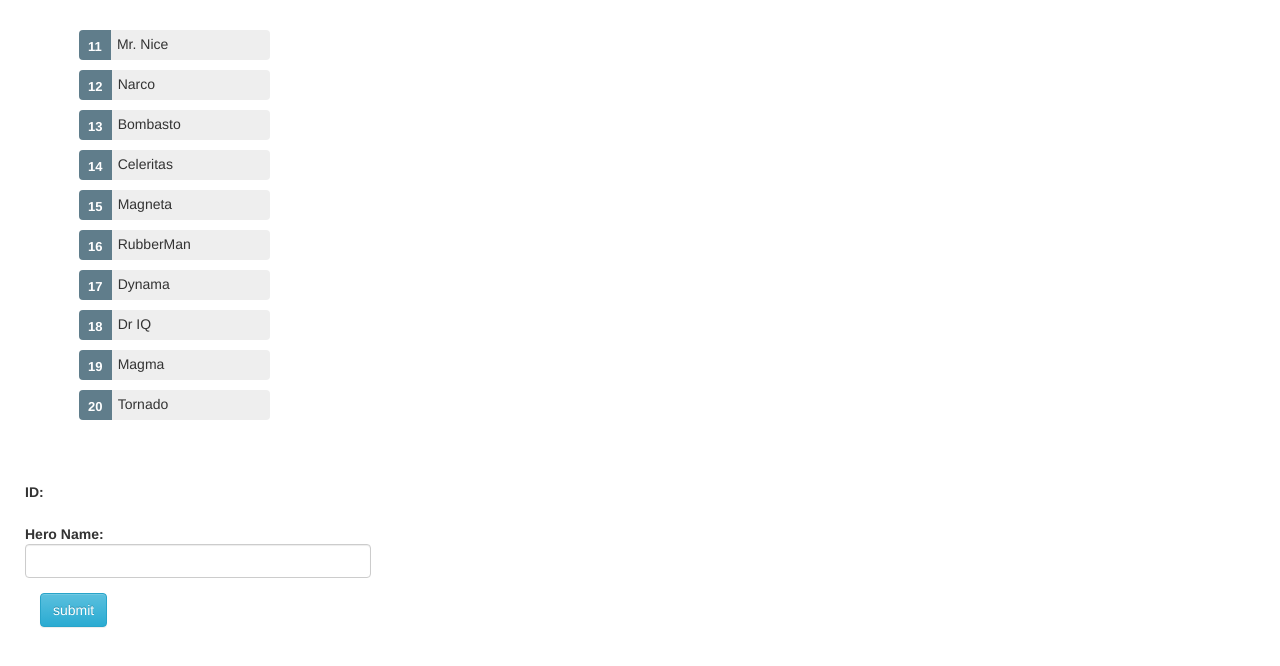
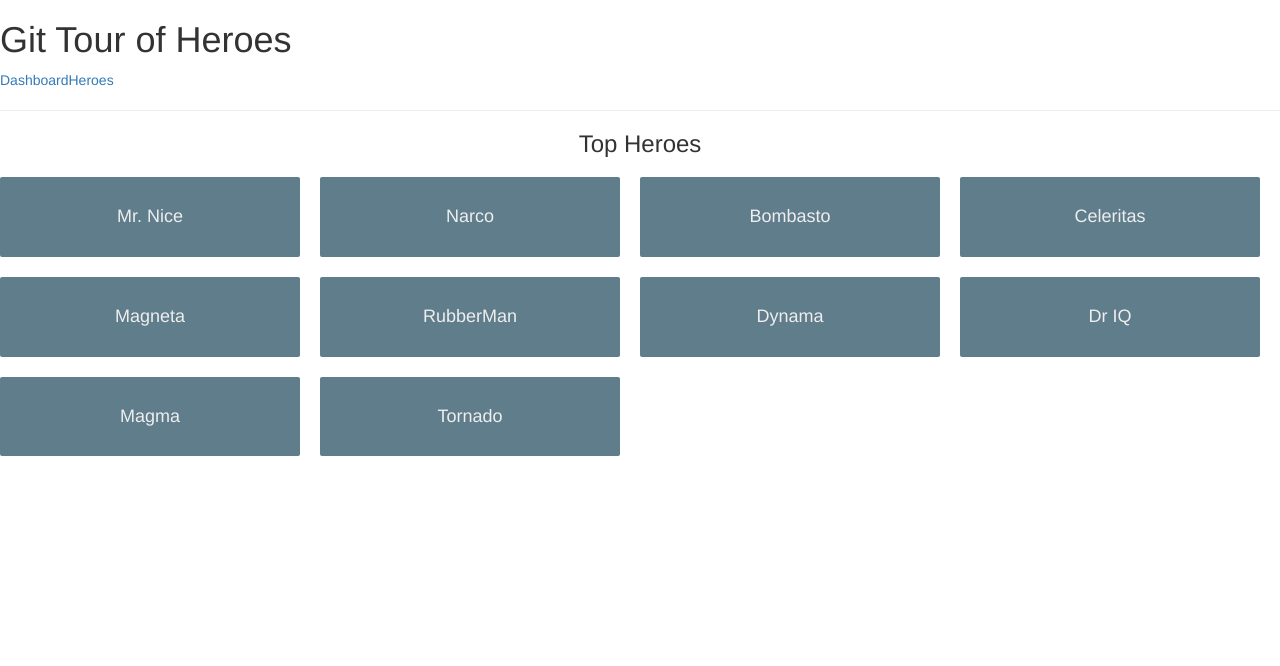
Before and after one commit to jtomchak/react-heroes, a React (Create React App) app: page / in a window 1280 px wide. Shown: the top 666 px of the page. Built offline with nearby package versions, Linux system fonts and the light colour scheme.

Commit message:
Oh routing

```diff
--- a/package.json
+++ b/package.json
@@ -6,7 +6,8 @@
     "bootstrap": "^3.3.7",
     "react": "16.2.0",
     "react-bootstrap": "^0.31.5",
-    "react-dom": "16.2.0"
+    "react-dom": "16.2.0",
+    "react-router-dom": "^4.2.2"
   },
   "devDependencies": {
     "react-scripts": "1.0.0"
--- a/src/components/App.js
+++ b/src/components/App.js
@@ -1,6 +1,8 @@
 import React, { Component } from "react";
 import HeroesList from "./HeroesList";
 import HeroForm from "./HeroForm";
+import Dashboard from "./Dashboard";
+import { BrowserRouter as Router, Route, NavLink } from "react-router-dom";
 import { getHeroes } from "../heroes.service";
 import "./App.css";
 
@@ -63,21 +65,55 @@ class App extends Component {
       }
     });
   };
-
   render() {
     return (
-      <div className="App">
-        <h1>{this.state.title}</h1>
-        <HeroesList
+      <Router>
+        <div>
+          <h1>Git Tour of Heroes</h1>
+          <nav>
+            <NavLink exact to="/" activeClassName="active">
+              Dashboard
+            </NavLink>
+            <NavLink to="/heroes" activeClassName="active">
+              Heroes
+            </NavLink>
+          </nav>
+          <hr />
+          <Route
+            exact
+            path="/"
+            render={props => (
+              <Dashboard
+                {...props}
                 heroes={this.state.heroes}
                 handleSelectedHero={this.handleSelectedHero}
               />
+            )}
+          />
+          <Route
+            exact
+            path="/heroes"
+            render={props => (
+              <HeroesList
+                {...props}
+                heroes={this.state.heroes}
+                handleSelectedHero={this.handleSelectedHero}
+              />
+            )}
+          />
+          <Route
+            path={"/heroes/details/:heroid"}
+            render={props => (
               <HeroForm
+                {...props}
                 selectedHero={this.state.selectedHero}
                 submitForm={this.handleFormSubmit}
                 inputChange={this.handleInputChange}
               />
+            )}
+          />
         </div>
+      </Router>
     );
   }
 }
--- /dev/null
+++ b/src/components/Dashboard.css
@@ -0,0 +1,65 @@
+[class*="col-"] {
+  float: left;
+  padding-right: 20px;
+  padding-bottom: 20px;
+}
+[class*="col-"]:last-of-type {
+  padding-right: 0;
+}
+a {
+  text-decoration: none;
+}
+*,
+*:after,
+*:before {
+  -webkit-box-sizing: border-box;
+  -moz-box-sizing: border-box;
+  box-sizing: border-box;
+}
+h3 {
+  text-align: center;
+  margin-bottom: 0;
+}
+h4 {
+  position: relative;
+}
+.grid {
+  margin: 0;
+}
+.col-1-4 {
+  width: 25%;
+}
+.module {
+  padding: 20px;
+  text-align: center;
+  color: #eee;
+  max-height: 120px;
+  min-width: 120px;
+  background-color: #607d8b;
+  border-radius: 2px;
+}
+.module:hover {
+  background-color: #eee;
+  cursor: pointer;
+  color: #607d8b;
+}
+.grid-pad {
+  padding: 10px 0;
+}
+.grid-pad > [class*="col-"]:last-of-type {
+  padding-right: 20px;
+}
+@media (max-width: 600px) {
+  .module {
+    font-size: 10px;
+    max-height: 75px;
+  }
+}
+@media (max-width: 1024px) {
+  .grid {
+    margin: 0;
+  }
+  .module {
+    min-width: 60px;
+  }
+}
--- /dev/null
+++ b/src/components/Dashboard.js
@@ -0,0 +1,25 @@
+import React, { Component } from "react";
+import { Link } from "react-router-dom";
+import "./Dashboard.css";
+
+import { getHeroes } from "../heroes.service";
+
+class Dashboard extends Component {
+  render() {
+    const heroBlocks = this.props.heroes.map(hero => (
+      <Link key={hero.id} className="col-1-4" to={`heroes/details/${hero.id}`}>
+        <div className="module hero">
+          <h4>{hero.name}</h4>
+        </div>
+      </Link>
+    ));
+    return (
+      <div>
+        <h3>Top Heroes</h3>
+        <div className="grid grid-pad">{heroBlocks}</div>
+      </div>
+    );
+  }
+}
+
+export default Dashboard;
```
Also changed, not shown: 1 other file (tests, documents, lock files or other folders). Lines whose indentation alone changed are shown as unchanged.
